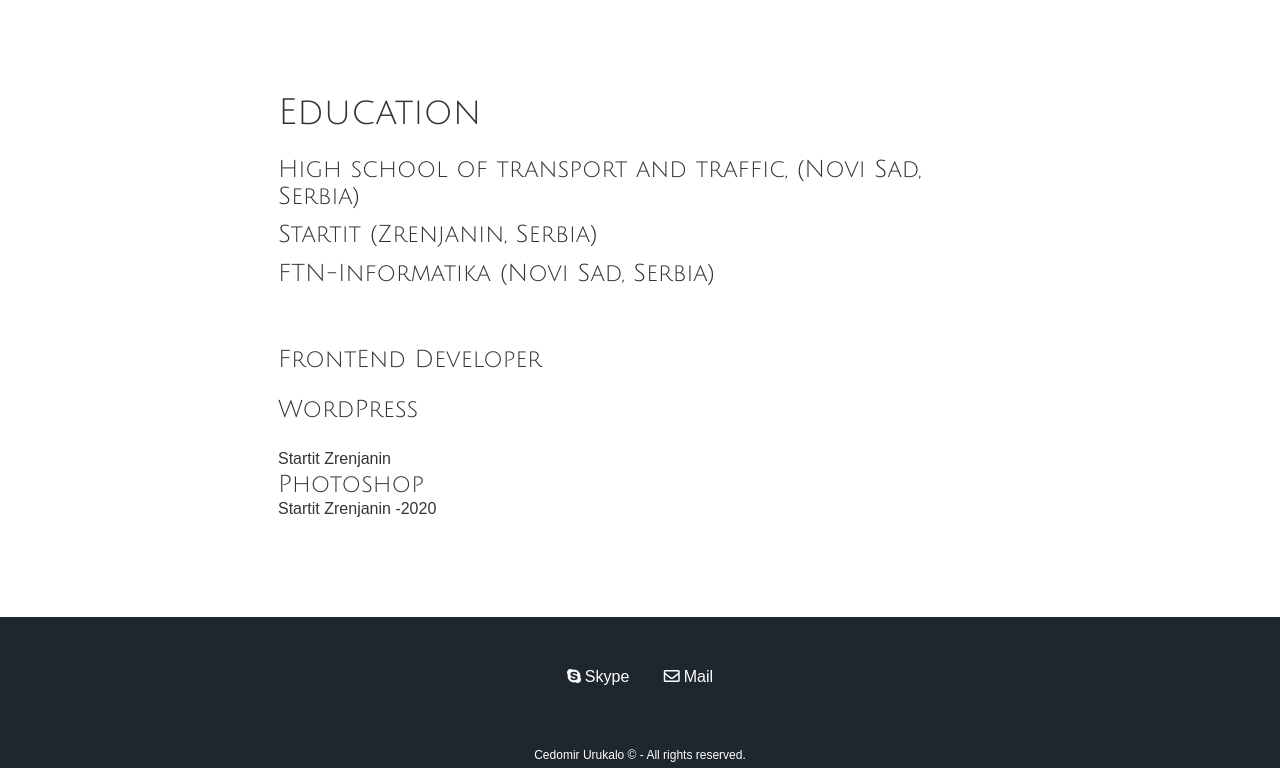
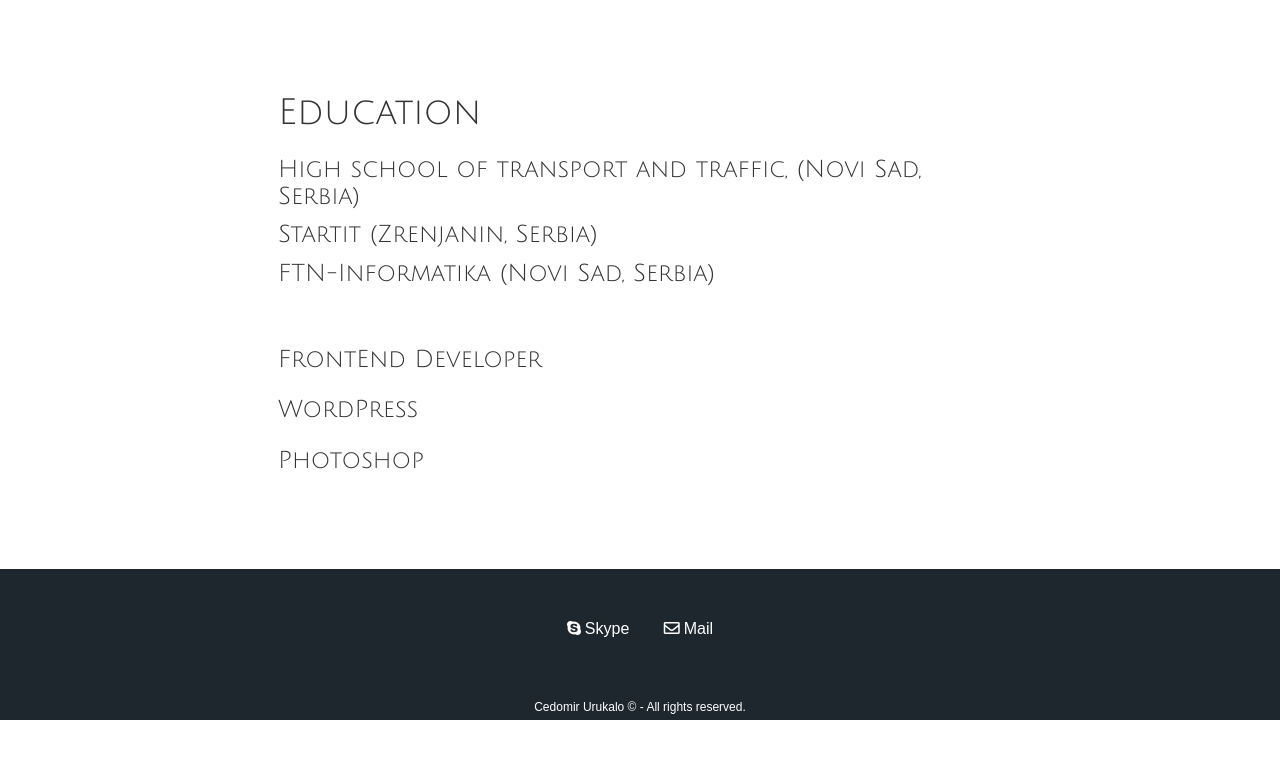
Before and after one commit to UrukaloC/my-visit_card, a plain HTML site: page index.html in a window 1280 px wide. Shown: the part 1014-1782 px from the top of the page. After the commit the page ends 1734 px from the top, so only its background shows below. Drawn offline with Linux system fonts and the light colour scheme; a web font is replaced by a local one.

Commit message:
Update index.html

```diff
--- a/index.html
+++ b/index.html
@@ -79,15 +79,13 @@
                     <li>Angular, TypeScript, Firebase</li>
                     <li>JavaScript -jQuery</li>
                     <li>HTML, CSS, Bootstrap</li>
-                    <li>JSON, AJAX</li>
+             >       <li>JSON, AJAX</li>
                     <li>VisualCode, Gulp, Git</li>
                 </ul><br><br>-->
 
 
                 <h3>WordPress</h3><br>
-                <p>Startit Zrenjanin</p>
                 <h3>Photoshop</h3>
-                <p>Startit Zrenjanin -2020</p>
                 <!-- <h3 class="mb-">Assignment</h3>
                 <p class="mb">Building <a href="https://urukaloc.github.io/hospital_management/" style="text-decoration: underline;">Hospital Management</a> web application with a colleague in Angular 6 with Firebase as backend. Hospital Managament is an application
                     meant to help hospital staff to keep track of doctors, patients and visits.
```
